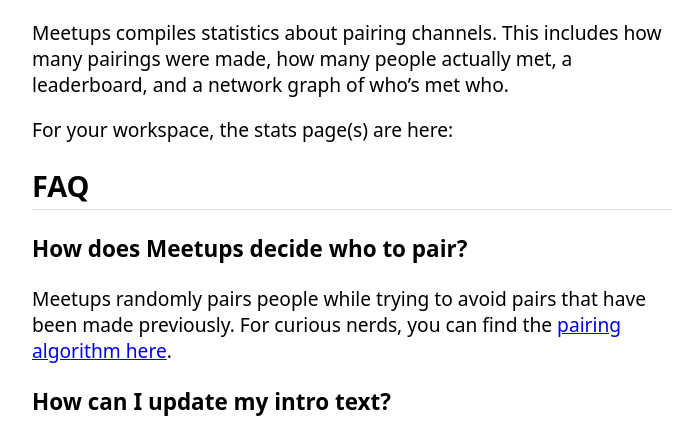
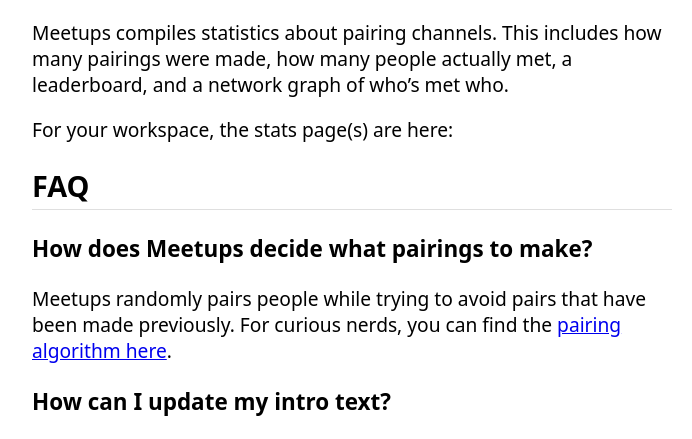
Before and after one commit to liddiard/slack-meetups, a Django app: page / in a window 1280 px wide. Shown: the part 2114-2553 px from the top of the page, without its empty margins (288-980 px from the left). Run offline with Django 3.2, Linux system fonts and the light colour scheme; data that the repository does not hold is empty.

Commit message:
homepage word workshopping

```diff
--- a/matcher/templates/index.html
+++ b/matcher/templates/index.html
@@ -48,7 +48,7 @@
     {% endfor %}
   </ul>
   <h2>FAQ</h2>
-  <h3>How does Meetups decide who to pair?</h3>
+  <h3>How does Meetups decide what pairings to make?</h3>
   <p>Meetups randomly pairs people while trying to avoid pairs that have been made previously. For curious nerds, you can find the <a href="https://github.com/liddiard/slack-meetups/blob/cf2cdde05febcfe56976bcc9308c3a2ff0d11596/matcher/admin.py#L171">pairing algorithm here</a>.</p>
   <h3>How can I update my intro text?</h3>
   <p>Just message Meetups “update intro” (or similar phrases). It will ask you for your new intro text.</p>
```
